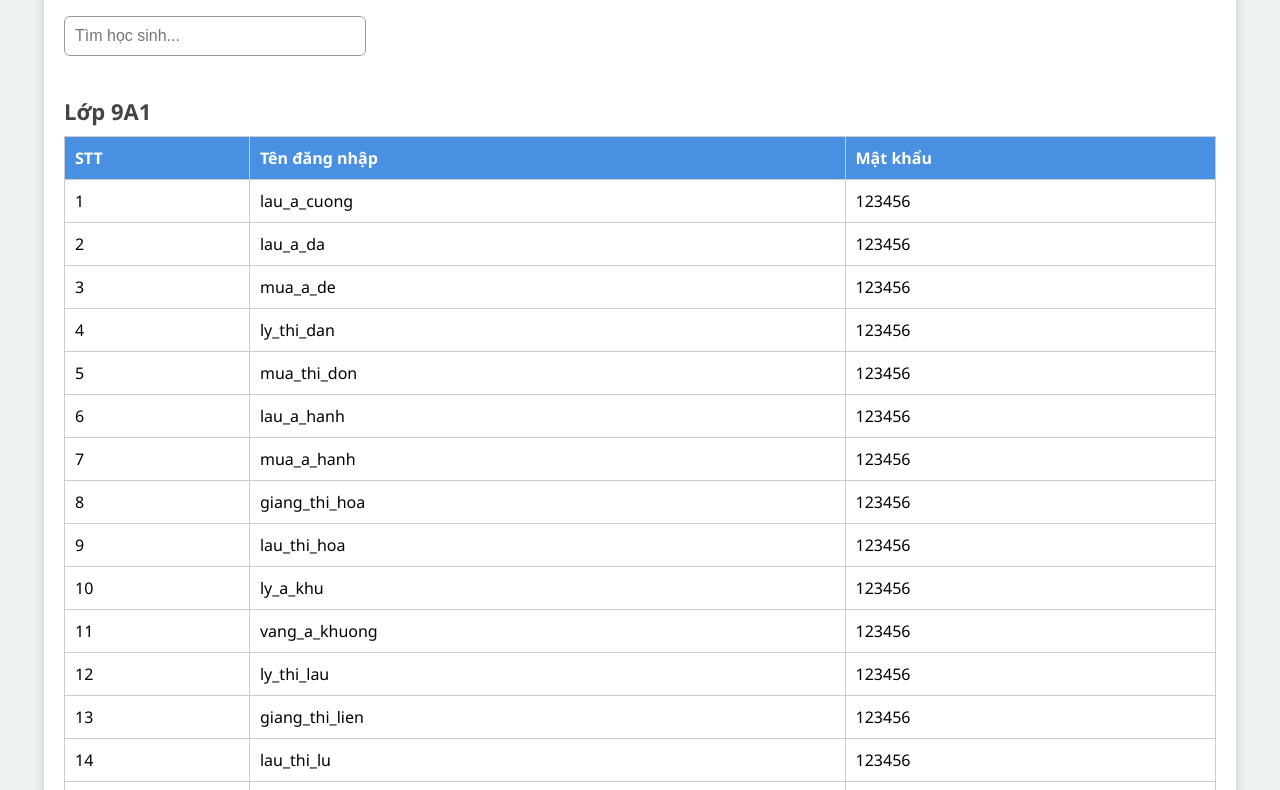
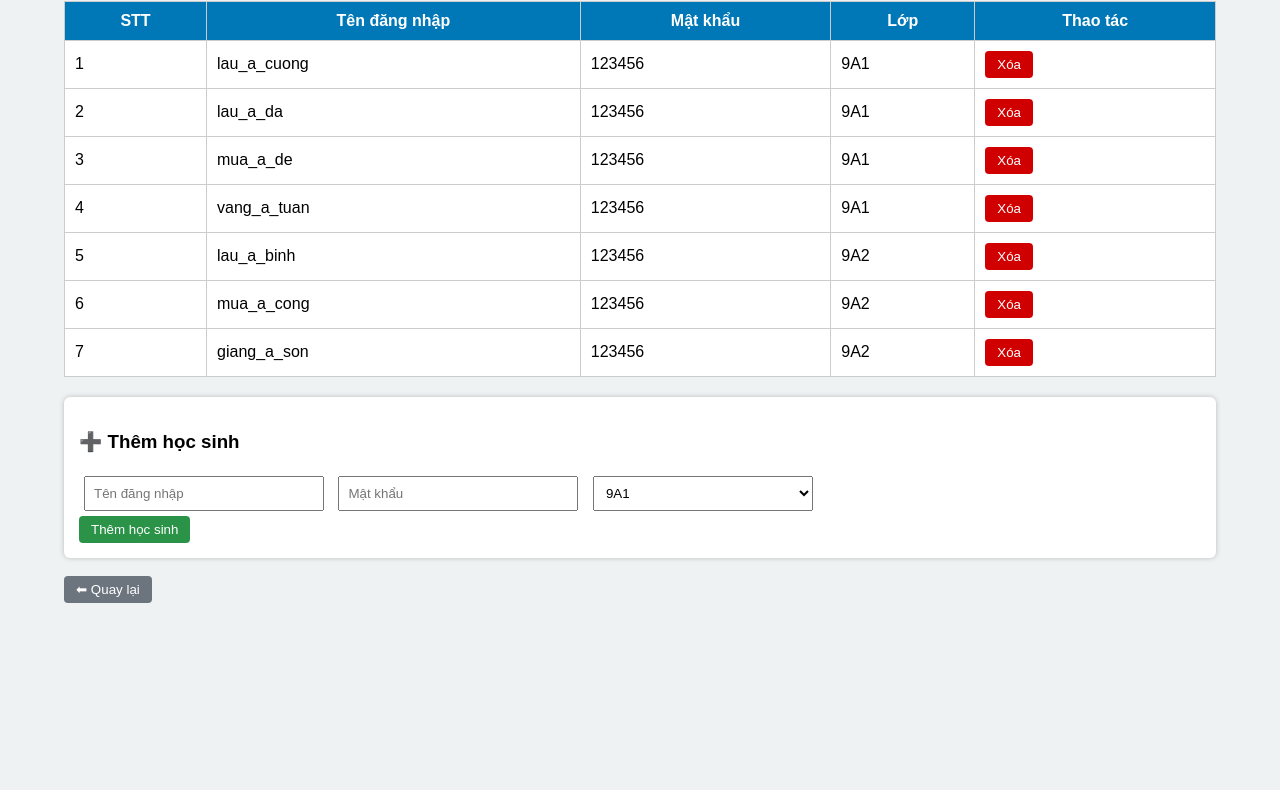
Before and after one commit to damtuanththcstenhphongtg-creator/https-github.com-enterprises-damtuantenhphong-, a plain HTML site: page teacher_class_9.html in a window 1280 px wide. Shown: the part 125-915 px from the top of the page. After the commit the page ends 800 px from the top, so only its background shows below. Drawn offline with Linux system fonts and the light colour scheme.

Commit message:
Refactor teacher_class_9.html for student management

```diff
--- a/teacher_class_9.html
+++ b/teacher_class_9.html
@@ -2,169 +2,196 @@
 <html lang="vi">
 <head>
 <meta charset="UTF-8">
-<title>Danh sách học sinh – Khối 9</title>
-<link rel="stylesheet" href="style.css">
+<title>Quản lý lớp 9 – Giáo viên</title>
 
 <style>
-body { font-family: "Segoe UI"; background:#eef2f3; margin:0; }
+body {
+    font-family: Arial, sans-serif;
+    background: #eef2f3;
+    margin: 0;
+}
+header {
+    background: #0077b6;
+    color: white;
+    padding: 15px;
+    font-size: 24px;
+    text-align: center;
+}
 .container {
-    width: 90%; margin:auto; margin-top:25px;
-    background:#fff; padding:20px;
-    border-radius:10px; box-shadow:0 0 10px rgba(0,0,0,0.2);
-}
-h1 { text-align:center; color:#003366; }
-.class-title {
-    font-size:22px; font-weight:bold; color:#444;
-    margin-top:30px; margin-bottom:10px;
+    width: 90%;
+    margin: 20px auto;
 }
 table {
-    width:100%; border-collapse: collapse; margin-bottom:25px;
+    width: 100%;
+    border-collapse: collapse;
+    background: white;
 }
-table th, table td {
-    border:1px solid #ccc; padding:10px; text-align:left;
+th, td {
+    padding: 10px;
+    border: 1px solid #ccc;
 }
-th { background:#4a90e2; color:white; }
-.search-box {
-    margin-bottom:15px;
+th {
+    background: #0077b6;
+    color: white;
 }
-input[type='text'] {
-    width:280px; padding:10px; border-radius:6px; border:1px solid #999;
+button {
+    padding: 6px 12px;
+    border: none;
+    color: white;
+    border-radius: 4px;
+    cursor: pointer;
+}
+.delete-btn {
+    background: #d00000;
+}
+.delete-btn:hover {
+    background: #9b0000;
+}
+.add-btn {
+    background: #2b9348;
+}
+.add-btn:hover {
+    background: #1a7431;
 }
 .back-btn {
-    display:inline-block; padding:10px 18px; background:#4a90e2;
-    color:white; text-decoration:none; border-radius:6px; font-weight:bold;
+    background: #6c757d;
+}
+.add-box {
+    background: white;
+    padding: 15px;
+    margin-top: 20px;
+    border-radius: 6px;
+    box-shadow: 0 0 5px #bbb;
+}
+input, select {
+    padding: 8px;
+    margin: 5px;
+    width: 220px;
 }
 </style>
+</head>
 
-</head>
 <body>
 
+<header>📘 QUẢN LÝ DANH SÁCH LỚP 9A1 – 9A2</header>
+
 <div class="container">
-    <h1>Danh sách học sinh – Khối 9</h1>
 
-    <!-- Search -->
-    <div class="search-box">
-        <input type="text" id="searchInput" placeholder="Tìm học sinh..." onkeyup="searchStudent()">
-    </div>
+<h2>Danh sách học sinh</h2>
 
-    <!-- 9A1 -->
-    <div class="class-title">Lớp 9A1</div>
-    <table id="table9A1">
-        <tr><th>STT</th><th>Tên đăng nhập</th><th>Mật khẩu</th></tr>
-    </table>
+<table id="studentTable"></table>
 
-    <!-- 9A2 -->
-    <div class="class-title">Lớp 9A2</div>
-    <table id="table9A2">
-        <tr><th>STT</th><th>Tên đăng nhập</th><th>Mật khẩu</th></tr>
-    </table>
-
+<div class="add-box">
+    <h3>➕ Thêm học sinh</h3>
+    <input type="text" id="newUser" placeholder="Tên đăng nhập">
+    <input type="text" id="newPass" placeholder="Mật khẩu">
+    <select id="newClass">
+        <option value="9A1">9A1</option>
+        <option value="9A2">9A2</option>
+    </select>
     <br>
-    <a href="teacher_dashboard.html" class="back-btn">⬅ Quay lại</a>
+    <button class="add-btn" onclick="addStudent()">Thêm học sinh</button>
 </div>
 
+<br>
+<button class="back-btn" onclick="location.href='teacher_dashboard.html'">⬅ Quay lại</button>
+
+</div>
 
 <script>
-// =====================================
-// DỮ LIỆU HỌC SINH LỚP 9A1 & 9A2
-// =====================================
-const data_9 = {
-    "9A1": [
-        {"username": "lau_a_cuong", "password": "123456"},
-        {"username": "lau_a_da", "password": "123456"},
-        {"username": "mua_a_de", "password": "123456"},
-        {"username": "ly_thi_dan", "password": "123456"},
-        {"username": "mua_thi_don", "password": "123456"},
-        {"username": "lau_a_hanh", "password": "123456"},
-        {"username": "mua_a_hanh", "password": "123456"},
-        {"username": "giang_thi_hoa", "password": "123456"},
-        {"username": "lau_thi_hoa", "password": "123456"},
-        {"username": "ly_a_khu", "password": "123456"},
-        {"username": "vang_a_khuong", "password": "123456"},
-        {"username": "ly_thi_lau", "password": "123456"},
-        {"username": "giang_thi_lien", "password": "123456"},
-        {"username": "lau_thi_lu", "password": "123456"},
-        {"username": "mua_thi_may_ly", "password": "123456"},
-        {"username": "vang_a_mua", "password": "123456"},
-        {"username": "ly_thi_nuc", "password": "123456"},
-        {"username": "vang_a_phong", "password": "123456"},
-        {"username": "lau_a_phong", "password": "123456"},
-        {"username": "giang_thi_phuong", "password": "123456"},
-        {"username": "mua_a_sai", "password": "123456"},
-        {"username": "mua_a_senh", "password": "123456"},
-        {"username": "vang_thi_sua", "password": "123456"},
-        {"username": "ly_thi_thach", "password": "123456"},
-        {"username": "vang_a_tuan", "password": "123456"}
-    ],
+// ===============================
+// DANH SÁCH MẶC ĐỊNH
+// ===============================
+const defaultStudents = [
+    { username: "lau_a_cuong", password: "123456", class: "9A1" },
+    { username: "lau_a_da", password: "123456", class: "9A1" },
+    { username: "mua_a_de", password: "123456", class: "9A1" },
+    { username: "vang_a_tuan", password: "123456", class: "9A1" },
 
-    "9A2": [
-        {"username": "lau_a_binh", "password": "123456"},
-        {"username": "mua_a_cong", "password": "123456"},
-        {"username": "lau_a_cuong", "password": "123456"},
-        {"username": "lau_thi_do", "password": "123456"},
-        {"username": "mua_thi_ca_dua", "password": "123456"},
-        {"username": "ly_a_dua", "password": "123456"},
-        {"username": "giang_thi_hia", "password": "123456"},
-        {"username": "lau_thi_hoa", "password": "123456"},
-        {"username": "mua_van_hung", "password": "123456"},
-        {"username": "lau_a_kha", "password": "123456"},
-        {"username": "mua_thi_lau", "password": "123456"},
-        {"username": "vang_a_manh", "password": "123456"},
-        {"username": "mua_a_minh", "password": "123456"},
-        {"username": "mua_thi_pa_na", "password": "123456"},
-        {"username": "vang_thi_nhung", "password": "123456"},
-        {"username": "mua_chi_phinh", "password": "123456"},
-        {"username": "giang_thi_phuong", "password": "123456"},
-        {"username": "lau_a_sai", "password": "123456"},
-        {"username": "mua_thi_senh", "password": "123456"},
-        {"username": "giang_a_son", "password": "123456"},
-        {"username": "mua_a_son", "password": "123456"},
-        {"username": "vang_thi_sua", "password": "123456"},
-        {"username": "mua_a_tenh", "password": "123456"},
-        {"username": "mua_thuy_van", "password": "123456"},
-        {"username": "mua_thi_xia", "password": "123456"},
-        {"username": "ly_thi_xinh", "password": "123456"}
-    ]
-};
+    { username: "lau_a_binh", password: "123456", class: "9A2" },
+    { username: "mua_a_cong", password: "123456", class: "9A2" },
+    { username: "giang_a_son", password: "123456", class: "9A2" }
+];
 
+// Lấy dữ liệu từ localStorage
+let students = JSON.parse(localStorage.getItem("students_grade9"));
+if (!students) {
+    students = defaultStudents;
+    saveData();
+}
 
-// =====================================
-// HIỂN THỊ BẢNG DỮ LIỆU
-// =====================================
-function loadTable(className, tableID){
-    let table = document.getElementById(tableID);
-    let list = data_9[className];
+// ===============================
+// HIỂN THỊ BẢNG
+// ===============================
+function loadTable() {
+    const table = document.getElementById("studentTable");
+    table.innerHTML = `
+        <tr>
+            <th>STT</th>
+            <th>Tên đăng nhập</th>
+            <th>Mật khẩu</th>
+            <th>Lớp</th>
+            <th>Thao tác</th>
+        </tr>
+    `;
 
-    list.forEach((stu, index) => {
-        let row = document.createElement("tr");
-        row.innerHTML = `
-            <td>${index + 1}</td>
-            <td>${stu.username}</td>
-            <td>${stu.password}</td>
+    students.forEach((s, i) => {
+        table.innerHTML += `
+            <tr>
+                <td>${i + 1}</td>
+                <td>${s.username}</td>
+                <td>${s.password}</td>
+                <td>${s.class}</td>
+                <td>
+                    <button class="delete-btn" onclick="deleteStudent(${i})">Xóa</button>
+                </td>
+            </tr>
         `;
-        table.appendChild(row);
     });
 }
 
-loadTable("9A1", "table9A1");
-loadTable("9A2", "table9A2");
+function saveData() {
+    localStorage.setItem("students_grade9", JSON.stringify(students));
+}
 
+// ===============================
+// THÊM HỌC SINH
+// ===============================
+function addStudent() {
+    const user = newUser.value.trim();
+    const pass = newPass.value.trim();
+    const cls = newClass.value;
 
-// =====================================
-// TÌM KIẾM TRONG 2 BẢNG
-// =====================================
-function searchStudent(){
-    let keyword = document.getElementById("searchInput").value.toLowerCase();
-    let tables = ["table9A1", "table9A2"];
+    if (!user || !pass) {
+        alert("Vui lòng nhập đầy đủ thông tin!");
+        return;
+    }
 
-    tables.forEach(id => {
-        let rows = document.getElementById(id).getElementsByTagName("tr");
-        for(let i=1; i<rows.length; i++){
-            let text = rows[i].innerText.toLowerCase();
-            rows[i].style.display = text.includes(keyword) ? "" : "none";
-        }
-    });
+    if (students.some(s => s.username === user)) {
+        alert("Tên đăng nhập đã tồn tại!");
+        return;
+    }
+
+    students.push({ username: user, password: pass, class: cls });
+    saveData();
+    loadTable();
+
+    newUser.value = "";
+    newPass.value = "";
 }
+
+// ===============================
+// XOÁ HỌC SINH
+// ===============================
+function deleteStudent(index) {
+    if (confirm("Bạn chắc chắn muốn xoá học sinh này?")) {
+        students.splice(index, 1);
+        saveData();
+        loadTable();
+    }
+}
+
+loadTable();
 </script>
 
 </body>
```
